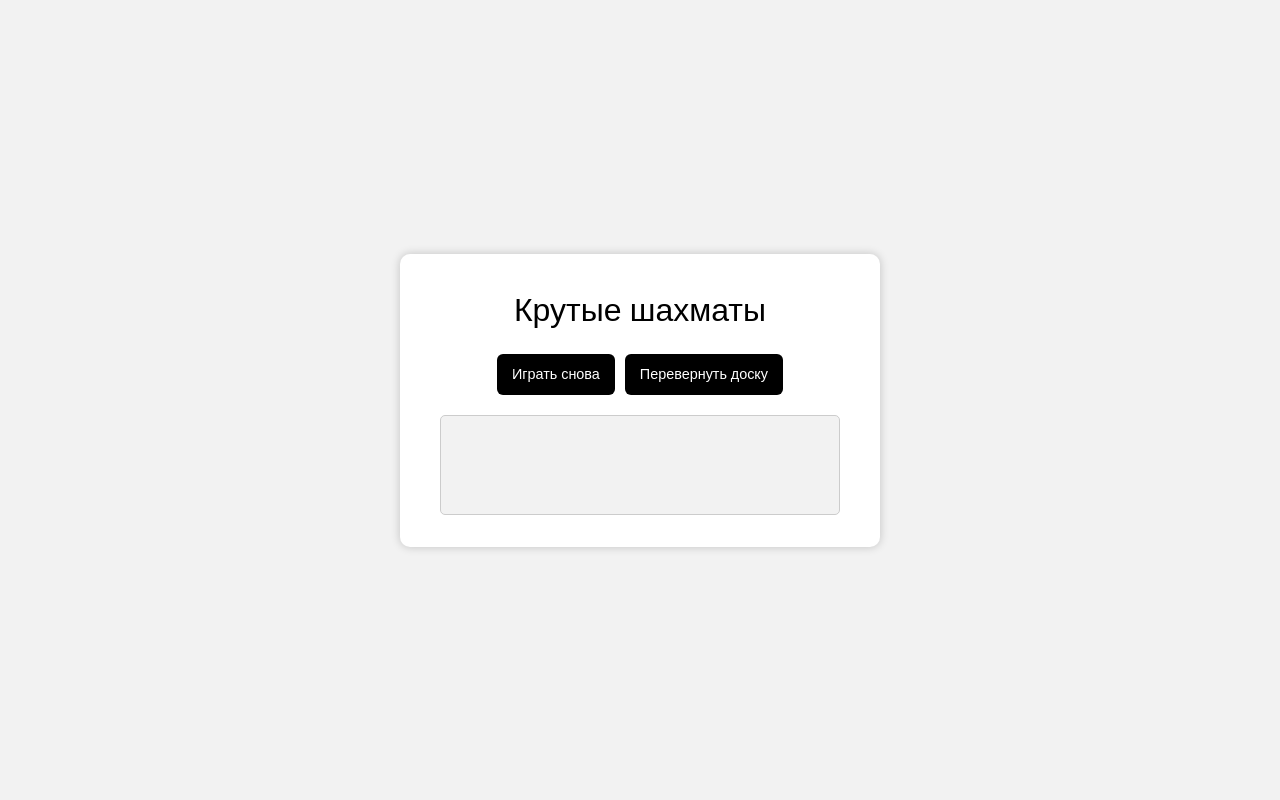
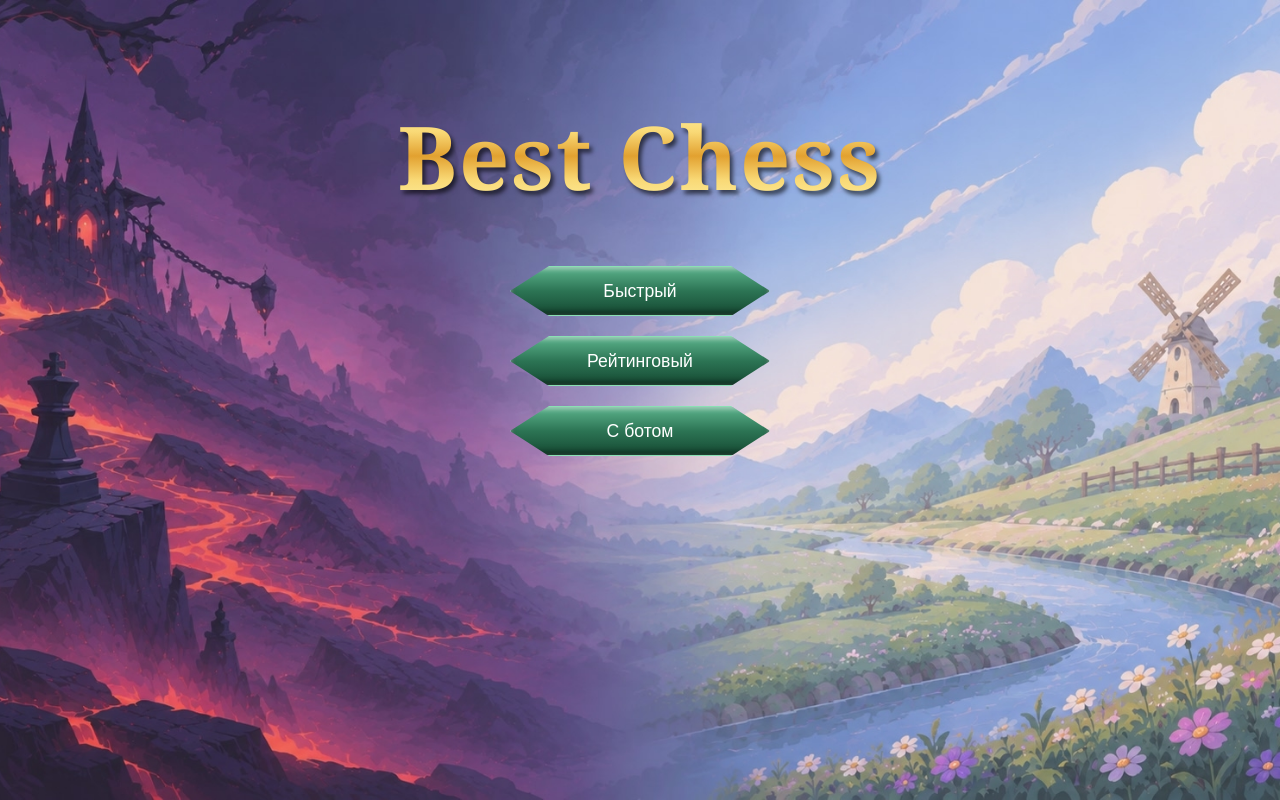
Before and after one commit to Inv1see/BestChess, a plain HTML site: page index2.html in a window 1280 px wide. Drawn offline with nearby package versions, Linux system fonts and the light colour scheme.

Commit message:
Добавил начальный экран

```diff
--- a/index2.html
+++ b/index2.html
@@ -11,13 +11,26 @@
 </head>
 
 <body>
-    <div class="container">
+    <div id="main-menu" class="menu-screen">
+        <h1 class="game-title">Best Chess</h1>
+
+        <div class="menu-buttons">
+            <button class="menu-btn" id="btn-online">
+                Быстрый
+            </button>
+            <button class="menu-btn" id="btn-ranked">Рейтинговый</button>
+            <button class="menu-btn" id="btn-bot">С ботом</button>
+        </div>
+    </div>
+
+    <div class="container hidden" id="game-screen">
         <h1>Крутые шахматы</h1>
         <div class="board" id="board"></div>
         <div class="buttons">
             <button class="play-again">Играть снова</button>
-            <!-- <button class="set-pos">Установить позицию</button> -->
             <button class="flip-board">Перевернуть доску</button>
+            <!-- опционально -->
+            <button id="btn-back">В меню</button>
         </div>
         <div id="move-history" class="move-history"></div>
     </div>
--- a/script.js
+++ b/script.js
@@ -14,7 +14,7 @@ document.addEventListener('DOMContentLoaded', () => {
     function playChessSound(actionType) {
         let audioPath = '';
 
-        if (actionType === 'capture') {audioPath = 'sounds/capture.mp3';} else audioPath = 'sounds/move.mp3';
+        if (actionType === 'capture') { audioPath = 'sounds/capture.mp3'; } else audioPath = 'sounds/move.mp3';
 
         const audio = new Audio(audioPath);
         audio.play().catch(error => console.log("звук заблокирован", error));
@@ -204,4 +204,34 @@ document.addEventListener('DOMContentLoaded', () => {
         isTouchingPiece = false;
     });
 
+    // Логика главного меню
+    const menuScreen = document.getElementById('main-menu');
+    const gameScreen = document.getElementById('game-screen');
+
+    const startGame = () => {
+        menuScreen.classList.add('hidden');      // Скрываем меню
+        gameScreen.classList.remove('hidden');   // Показываем игру
+        setTimeout(() => { board.resize(); }, 50);
+    };
+
+    document.getElementById('btn-bot').addEventListener('click', () => {
+        startGame();
+        game.reset();
+        board.start();
+        userColor = 'w';
+    });
+
+    // Заглушки
+    document.getElementById('btn-online').addEventListener('click', () => alert("Скоро!"));
+    document.getElementById('btn-ranked').addEventListener('click', () => alert("Скоро!"));
+
+    // ВОЗВРАТ В МЕНЮ
+    const btnBack = document.getElementById('btn-back');
+    if (btnBack) {
+        btnBack.addEventListener('click', () => {
+            gameScreen.classList.add('hidden');
+            menuScreen.classList.remove('hidden');
+        });
+    }
+
 });
--- a/style.css
+++ b/style.css
@@ -13,13 +13,125 @@ body {
     align-items: center;
     justify-content: center;
     background-color: #f2f2f2;
+    background-image: url("/img/фон/WB6fXTyM2mjDabwG2bXimiWnpsCiDMsSyBjfLJYpC7g5ebJ7wH7fKvcGlast54jX6LeNjpduVHr_Ieu7qGBhDeGg.jpg");
 }
 
+#main-menu.menu-screen {
+    position: fixed;
+    top: 0;
+    left: 0;
+    width: 100vw;
+    height: 100vh;
+    background-image: url("img/фон/WB6fXTyM2mjDabwG2bXimiWnpsCiDMsSyBjfLJYpC7g5ebJ7wH7fKvcGlast54jX6LeNjpduVHr_Ieu7qGBhDeGg.jpg");
+    background-size: cover;
+    background-position: center;
+    z-index: 9999;
+
+    display: flex;
+    flex-direction: column;
+    align-items: center;
+    padding-top: 12vh;
+    box-sizing: border-box;
+}
+
+.hidden {
+    display: none !important;
+}
+
+/* --- ЗАГОЛОВОК --- */
+.game-title {
+    font-family: 'Georgia', 'Times New Roman', serif;
+    font-size: 5.5rem;
+    font-weight: 900;
+    letter-spacing: 2px;
+    margin-bottom: 50px;
+    text-align: center;
+
+    /* Золотой градиент */
+    background: linear-gradient(to bottom, #fff7b0 0%, #f9d976 30%, #e2a130 50%, #f9d976 70%, #fff7b0 100%);
+    -webkit-background-clip: text;
+    background-clip: text;
+    -webkit-text-fill-color: transparent;
+
+    /* Оставляем ТОЛЬКО одну мягкую и аккуратную тень для объема */
+    /* Тень смещена вниз и вправо, чтобы создать эффект 3D без затемнения */
+    filter: drop-shadow(3px 4px 2px rgba(0, 0, 0, 0.6));
+}
+
+/* --- КОНТЕЙНЕР КНОПОК --- */
+.menu-buttons {
+    display: flex;
+    flex-direction: column;
+    gap: 20px;
+    /* Расстояние между кнопками */
+}
+
+/* --- САМИ КНОПКИ --- */
+/* --- САМИ КНОПКИ --- */
+/* --- САМИ КНОПКИ --- */
+.menu-btn {
+    position: relative;
+    width: 260px;
+    height: 50px;
+    background: linear-gradient(to bottom, #5cb38c 0%, #2c7454 50%, #164a33 100%);
+    border: 1px solid #8ae0b4;
+
+    /* 1. Закругляем углы (чем больше px, тем круглее) */
+    border-radius: 12px;
+
+    /* 2. Делаем скошенные бока (как на картинке) */
+    /* Обрезаем по 15% с каждой стороны */
+    clip-path: polygon(15% 0%, 85% 0%,
+            100% 50%,
+            85% 100%, 15% 100%,
+            0% 50%);
+
+    color: white;
+    font-size: 1.1rem;
+    font-weight: 500;
+    font-family: 'Arial', sans-serif;
+    cursor: pointer;
+
+    display: flex;
+    align-items: center;
+    justify-content: center;
+    gap: 10px;
+
+    /* 3. Тени для объема */
+    box-shadow:
+        inset 0 2px 5px rgba(255, 255, 255, 0.5),
+        /* Блик сверху */
+        inset 0 -3px 6px rgba(0, 0, 0, 0.5),
+        /* Тень снизу */
+        0 4px 8px rgba(0, 0, 0, 0.6);
+    /* Тень на фон */
+
+    transition: filter 0.2s, transform 0.1s;
+    z-index: 1;
+}
+
+/* Наведение и нажатие */
+.menu-btn:hover {
+    filter: brightness(1.15);
+}
+
+.menu-btn:active {
+    transform: scale(0.97);
+}
+
+/* Иконка внутри кнопки */
+.menu-btn .icon {
+    width: 20px;
+    height: 20px;
+    fill: white;
+}
+
+
 .container {
-    background-color: #fff;
+    background-color: #ffffff;
     padding: 2rem;
     border-radius: 10px;
-    box-shadow: 0 0 10px rgba(0, 0, 0, 0.2);
+    box-shadow: 0 0 15px rgba(0, 0, 0, 0.5);
     width: 100%;
     max-width: 480px;
     box-sizing: border-box;
```
